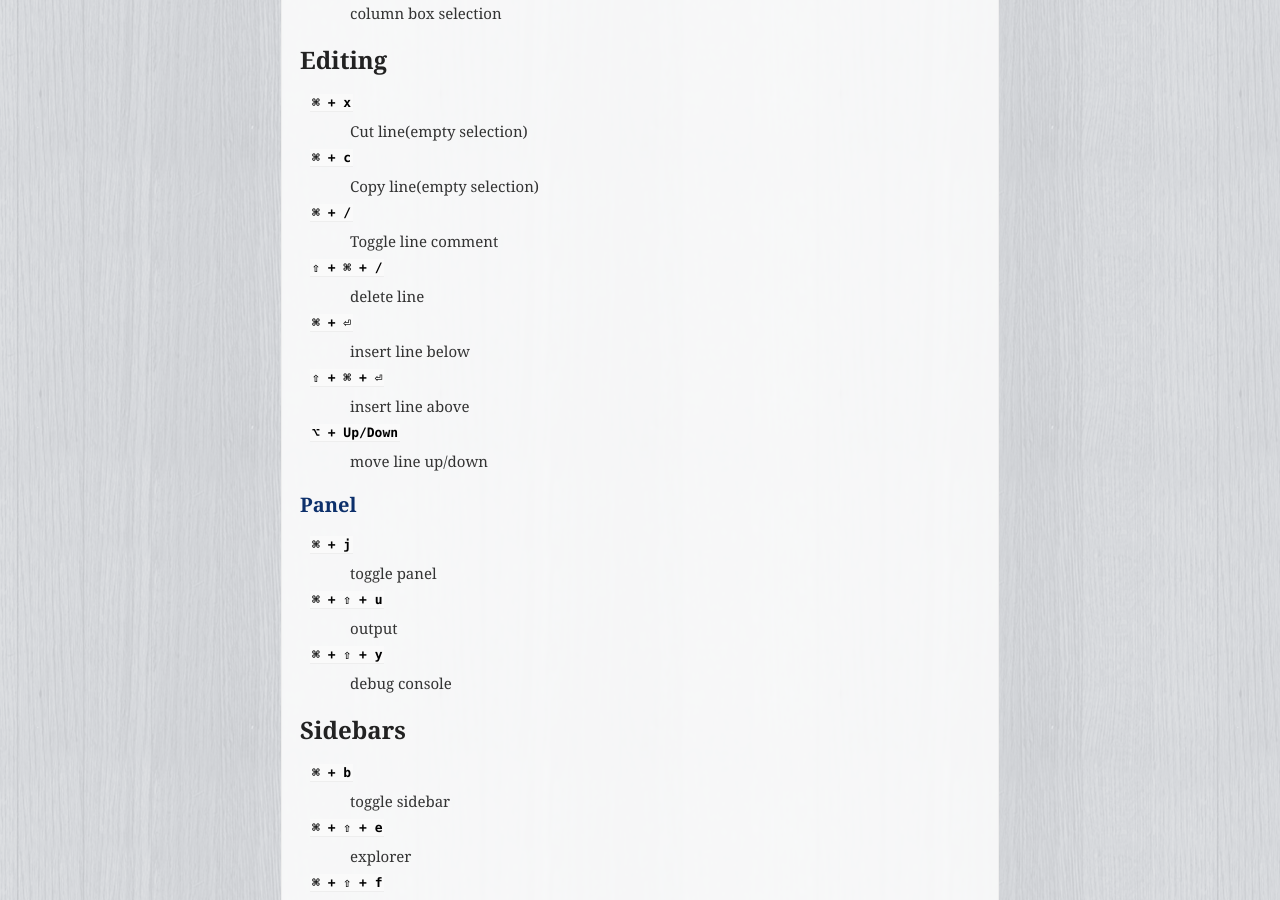
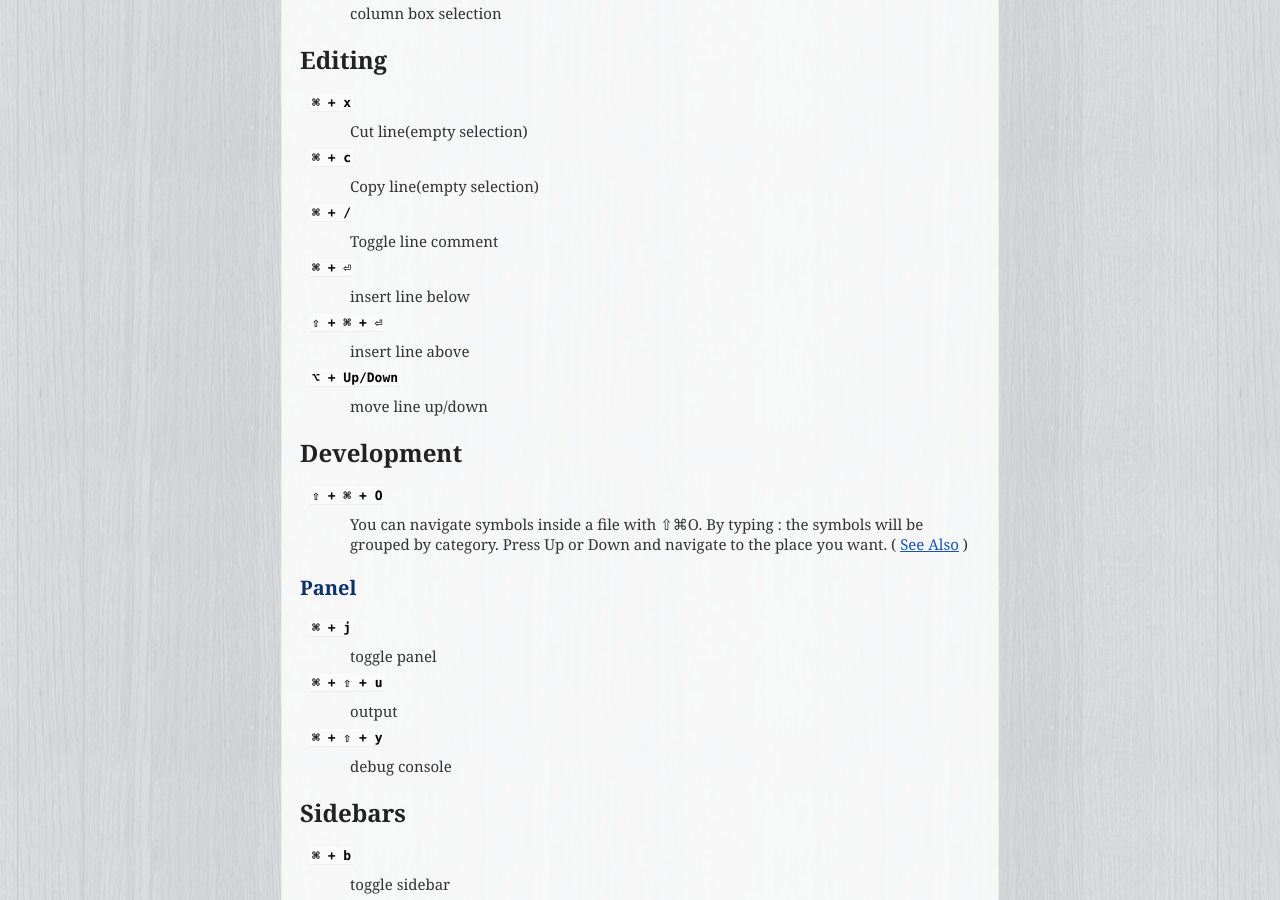
Before and after one commit to uraitakahito/shortcuts, a Sphinx documentation site: the page built from source/vscode.rst, in a window 1280 px wide and 900 px high, scrolled down 1151 px. Built offline with Sphinx 7.4.7, drawn with Linux system fonts in a browser that asks for light colours.

Commit message:
Add a shorcut to display symbols.

```diff
--- a/source/vscode.rst
+++ b/source/vscode.rst
@@ -68,9 +68,6 @@ Editing
 ``⌘ + /``
    Toggle line comment
 
-``⇧ + ⌘ + /``
-   delete line
-
 ``⌘ + ⏎``
    insert line below
 
@@ -79,6 +76,12 @@ Editing
 
 ``⌥ + Up/Down``
    move line up/down
+
+Development
+=========================
+
+``⇧ + ⌘ + O``
+   You can navigate symbols inside a file with ⇧⌘O. By typing : the symbols will be grouped by category. Press Up or Down and navigate to the place you want. ( `See Also <https://code.visualstudio.com/docs/editor/editingevolved#_go-to-symbol>`_ )
 
 Panel
 -----
```
